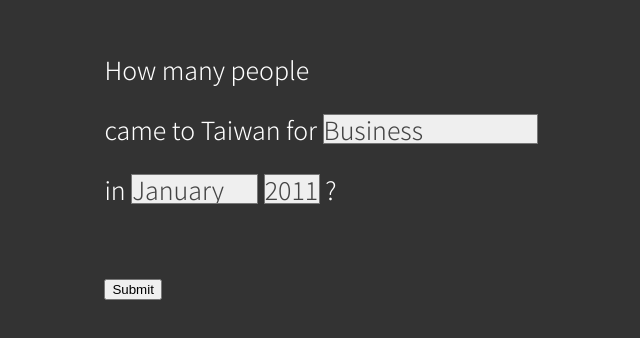
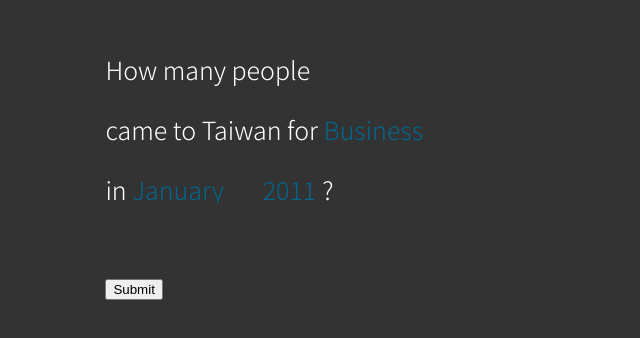
Before and after one commit to donatuswolf/Visiting-Taiwan, a plain HTML site: page index.html in a window 1280 px wide. Shown: the part 218-556 px from the top of the page, without its empty margins (319-959 px from the left). Drawn offline with Linux system fonts and the light colour scheme.

Commit message:
modified drop down

```diff
--- a/style.css
+++ b/style.css
@@ -25,15 +25,25 @@ select {
   font-family: 'Noto Sans TC', sans-serif;
   font-weight: 300;
   font-size: 25px;
-  color: #444;
+  color: #05668D;
   /* padding: .2em .5em .2em .5em; */
   /* border-radius: .5em; */
-	-moz-appearance: none;
-	-webkit-appearance: none;
-	appearance: none;
-  /* background-color: #fff; */
+  -moz-appearance: none;
+  -webkit-appearance: none;
+  appearance: none;
+  border: none;
+  background: none;
+  -webkit-box-shadow: none;
+  -moz-box-shadow: none;
+  box-shadow: none;
+}
+
+select:focus {
+  box-shadow: none;
+  border: none;
+  border-color: none;
 }
 
 select::-ms-expand {
-	display: none;
+  display: none;
 }
```
